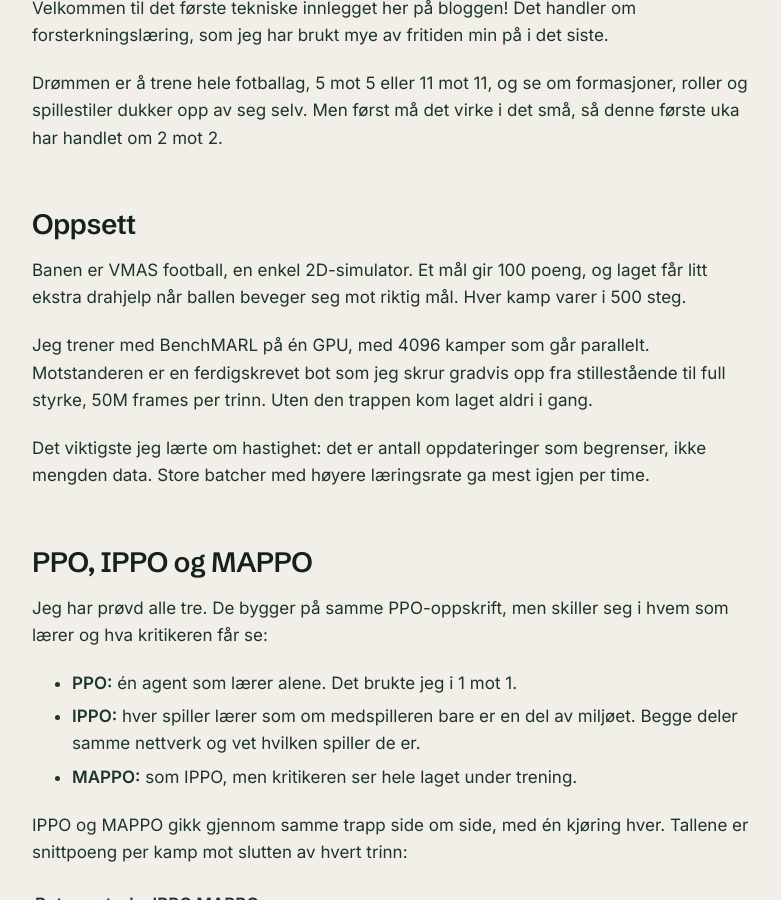
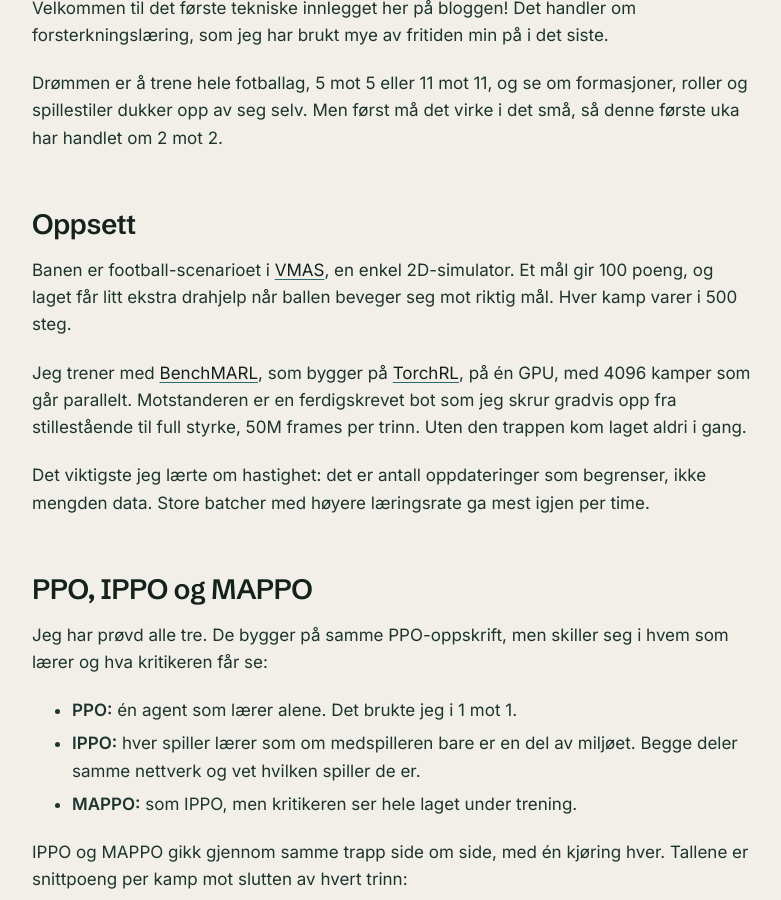
Before and after one commit to olavbm/medvind-web, a Jekyll site: the page built from _posts/2026-10-06-fotball-smutthull.md, in a window 1280 px wide and 900 px high, scrolled down 418 px. Shown: the whole window, without its empty margins (40-821 px from the left). Built offline with Jekyll 4.4.1, drawn with Linux system fonts in a browser that asks for light colours; our own code applies the rules of GitHub Pages for plain Markdown files.

Commit message:
Lenker til VMAS, BenchMARL og TorchRL i blogginnlegget

```diff
--- a/_posts/2026-10-06-fotball-smutthull.md
+++ b/_posts/2026-10-06-fotball-smutthull.md
@@ -7,9 +7,9 @@ Drømmen er å trene hele fotballag, 5 mot 5 eller 11 mot 11, og se om formasjon
 
 ## Oppsett
 
-Banen er VMAS football, en enkel 2D-simulator. Et mål gir 100 poeng, og laget får litt ekstra drahjelp når ballen beveger seg mot riktig mål. Hver kamp varer i 500 steg.
+Banen er football-scenarioet i [VMAS](https://github.com/proroklab/VectorizedMultiAgentSimulator), en enkel 2D-simulator. Et mål gir 100 poeng, og laget får litt ekstra drahjelp når ballen beveger seg mot riktig mål. Hver kamp varer i 500 steg.
 
-Jeg trener med BenchMARL på én GPU, med 4096 kamper som går parallelt. Motstanderen er en ferdigskrevet bot som jeg skrur gradvis opp fra stillestående til full styrke, 50M frames per trinn. Uten den trappen kom laget aldri i gang.
+Jeg trener med [BenchMARL](https://github.com/facebookresearch/BenchMARL), som bygger på [TorchRL](https://github.com/pytorch/rl), på én GPU, med 4096 kamper som går parallelt. Motstanderen er en ferdigskrevet bot som jeg skrur gradvis opp fra stillestående til full styrke, 50M frames per trinn. Uten den trappen kom laget aldri i gang.
 
 Det viktigste jeg lærte om hastighet: det er antall oppdateringer som begrenser, ikke mengden data. Store batcher med høyere læringsrate ga mest igjen per time.
 
```
